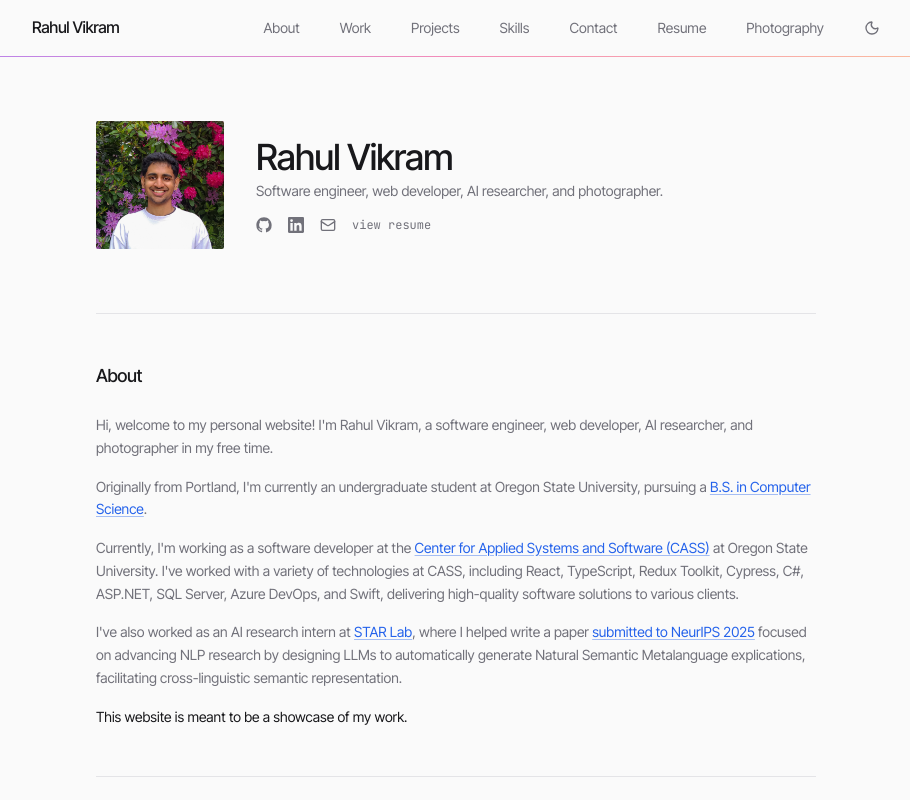
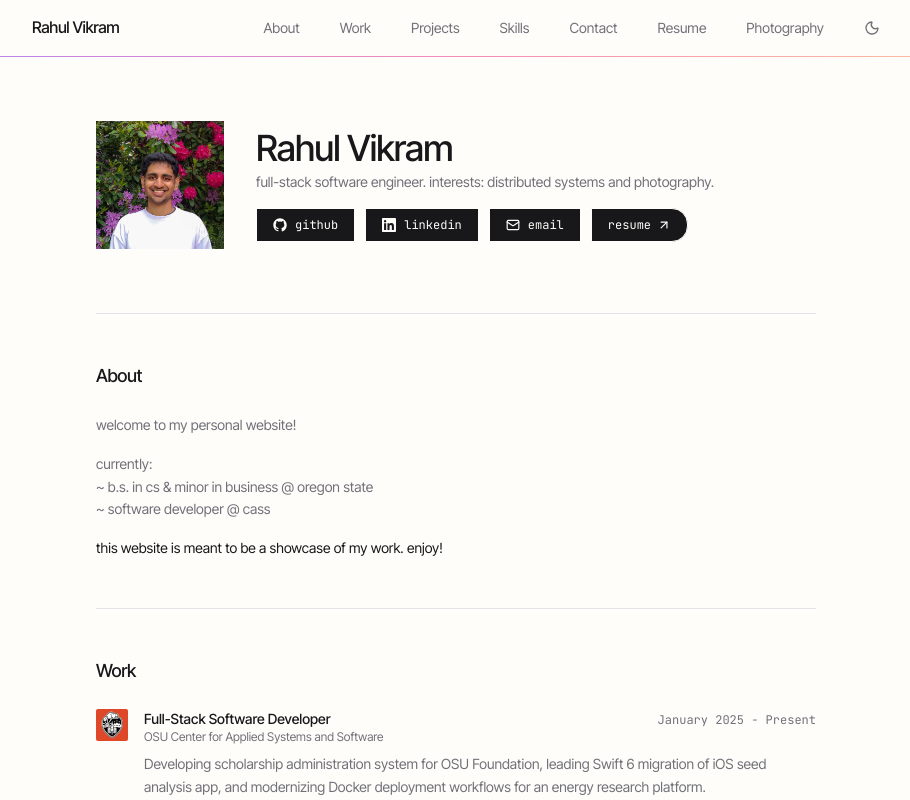
Before and after one commit to rahulvikram/portfolio, a React (Vite) app: page / in a window 1280 px wide. Shown: the top 800 px of the page, without its empty margins (184-1094 px from the left). Built offline with nearby package versions, Linux system fonts and the light colour scheme.

Commit message:
feat: style changes

```diff
--- a/src/App.tsx
+++ b/src/App.tsx
@@ -2,7 +2,7 @@ import './index.css'
 import { ScrollProgress } from '@/components/ui/scroll-progress'
 import { Navbar } from '@/components/navbar'
 import { Landing } from '@/components/landing'
-import { Contact } from '@/components/contact'
+import { Footer } from '@/components/footer'
 import { About } from '@/components/about'
 import { Projects } from '@/components/projects'
 import { Skills } from '@/components/skills'
@@ -19,7 +19,7 @@ function App() {
         <Work />
         <Projects />
         <Skills />
-        <Contact />
+        <Footer />
       </main>
     </>
   )
--- a/src/components/about.tsx
+++ b/src/components/about.tsx
@@ -6,19 +6,16 @@ export function About() {
       <Section id="about-me" title="About">
         <div className="space-y-4 text-sm leading-relaxed text-muted-foreground">
           <p>
-              Hi, welcome to my personal website! I'm Rahul Vikram, a software engineer, web developer, AI researcher, and photographer in my free time.
+              welcome to my personal website!
           </p>
           <p>
-              Originally from Portland, I'm currently an undergraduate student at Oregon State University, pursuing a <FancyLink href="https://catalog.oregonstate.edu/college-departments/engineering/school-electrical-engineering-computer-science/computer-science-ba-bs-hba-hbs/#text">B.S. in Computer Science</FancyLink>.
-          </p>
-          <p>
-              Currently, I'm working as a software developer at the <FancyLink href="https://cass.oregonstate.edu/">Center for Applied Systems and Software (CASS)</FancyLink> at Oregon State University. I've worked with a variety of technologies at CASS, including React, TypeScript, Redux Toolkit, Cypress, C#, ASP.NET, SQL Server, Azure DevOps, and Swift, delivering high-quality software solutions to various clients.
-          </p>
-          <p>
-              I've also worked as an AI research intern at <FancyLink href="https://web.engr.oregonstate.edu/~chenliz/research.html">STAR Lab</FancyLink>, where I helped write a paper <FancyLink href="https://arxiv.org/abs/2505.11764">submitted to NeurIPS 2025</FancyLink> focused on advancing NLP research by designing LLMs to automatically generate Natural Semantic Metalanguage explications, facilitating cross-linguistic semantic representation.
+              currently: <br />
+                ~ b.s. in cs & minor in business @ oregon state
+                <br />
+                ~ software developer @ cass
           </p>
           <p className="text-foreground">
-              This website is meant to be a showcase of my work.
+              this website is meant to be a showcase of my work. enjoy!
           </p>
         </div>
       </Section>
--- a/src/components/cards/projectCard.tsx
+++ b/src/components/cards/projectCard.tsx
@@ -34,7 +34,8 @@ export function ProjectCard({
     </>
   )
 
-  const className = "flex h-full flex-col border border-border bg-card p-4 transition-colors"
+  const className =
+    "flex h-full flex-col border border-border bg-card p-4 transition-[color,box-shadow,border-color]"
 
   if (!link) {
     return <div className={className}>{content}</div>
@@ -45,7 +46,7 @@ export function ProjectCard({
       href={link}
       target="_blank"
       rel="noopener noreferrer"
-      className={`${className} hover:border-muted-foreground/40`}
+      className={`${className} hover:border-muted-foreground/40 hover:shadow-md`}
     >
       {content}
     </a>
--- /dev/null
+++ b/src/components/footer.tsx
@@ -0,0 +1,14 @@
+"use client"
+
+import { Section } from "./section"
+
+export function Footer() {
+  return (
+    <>
+        <footer className="flex flex-col gap-2 border-t border-border py-8 font-mono text-xs text-muted-foreground sm:flex-row sm:items-center sm:justify-between">
+            <p>Made with ❤️ (and React) by Rahul Vikram</p>
+            <p>&copy; {new Date().getFullYear()}</p>
+        </footer>
+    </>
+  )
+}
--- a/src/components/landing.tsx
+++ b/src/components/landing.tsx
@@ -1,3 +1,4 @@
+import { ArrowUpRight } from "lucide-react"
 import { socialLinks } from "@/lib/social"
 import me from "../assets/me.jpg"
 import Resume from "../assets/Resume.pdf"
@@ -15,16 +16,16 @@ export function Landing() {
         height={128}
         loading="eager"
         decoding="async"
-        className="h-32 w-32 rounded-sm object-cover"
+        className="h-32 w-32 object-cover"
       />
 
       <div>
         <h1 className="text-3xl font-medium tracking-tight sm:text-4xl">Rahul Vikram</h1>
         <p className="mt-1 text-sm text-muted-foreground">
-          Software engineer, web developer, AI researcher, and photographer.
+          full-stack software engineer. interests: distributed systems and photography.
         </p>
 
-        <div className="mt-4 flex items-center gap-4">
+        <div className="mt-4 flex flex-wrap items-center gap-2.5">
           {socialLinks.map((social) => (
             <a
               key={social.name}
@@ -32,18 +33,20 @@ export function Landing() {
               aria-label={social.label}
               target="_blank"
               rel="noopener noreferrer"
-              className="text-muted-foreground transition-colors hover:text-foreground"
+              className="inline-flex items-center gap-2 border border-background/100 bg-foreground px-4 py-2 font-mono text-xs text-background transition-opacity hover:opacity-60"
             >
-              <social.icon className="h-4 w-4" />
+              <social.icon className="h-3.5 w-3.5" />
+              {social.name.toLowerCase()}
             </a>
           ))}
           <a
             href={Resume}
             target="_blank"
             rel="noopener noreferrer"
-            className="font-mono text-xs text-muted-foreground transition-colors hover:text-foreground"
+            className="inline-flex items-center gap-1.5 rounded-r-2xl border border-background/100 bg-foreground px-4 py-2 font-mono text-xs text-background transition-opacity hover:opacity-80"
           >
-            view resume
+            resume
+            <ArrowUpRight className="h-3.5 w-3.5" />
           </a>
         </div>
       </div>
--- a/src/components/projects.tsx
+++ b/src/components/projects.tsx
@@ -84,7 +84,7 @@ export function Projects() {
                     title="Watch Your Sleep"
                     description="A Swift-based Apple Watch app that uses real-time sleep and motion data to wake users at an optimal point in their sleep cycle."
                     image={optimalwakefulness}
-                    link="https://github.com/Carson274/Optimal-Wakefulness/"
+                    link="https://watch-your-sleep.vercel.app/"
                     technologies={["Swift", "Xcode"]}
                 />
                 <ProjectCard
--- a/src/index.css
+++ b/src/index.css
@@ -8,7 +8,7 @@
 :root {
   --radius: 0.25rem;
 
-  --background: #fafafa;
+  --background: #fffdf9;
   --foreground: #18181b;
   --card: #ffffff;
   --card-foreground: #18181b;
```
